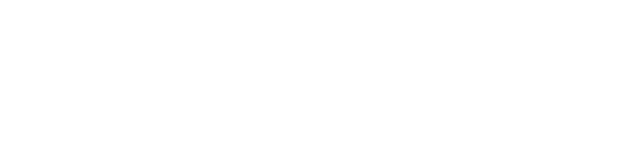
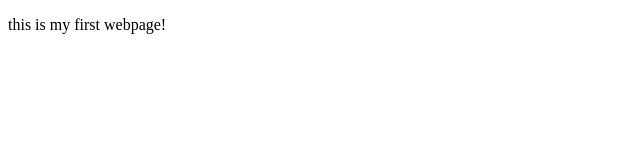
Before and after one commit to TristanADincau/helloworld, a plain HTML site: page index.html in a window 1280 px wide. Shown: the whole page, without its empty margins (0-640 px from the left). Drawn offline with Linux system fonts and the light colour scheme.

Commit message:
Update index.html

```diff
--- a/index.html
+++ b/index.html
@@ -13,5 +13,8 @@
         Hello World
       </h1>
     </title>
+    <p>
+      this is my first webpage!
+    </p>
   </body>
 </html>
```
